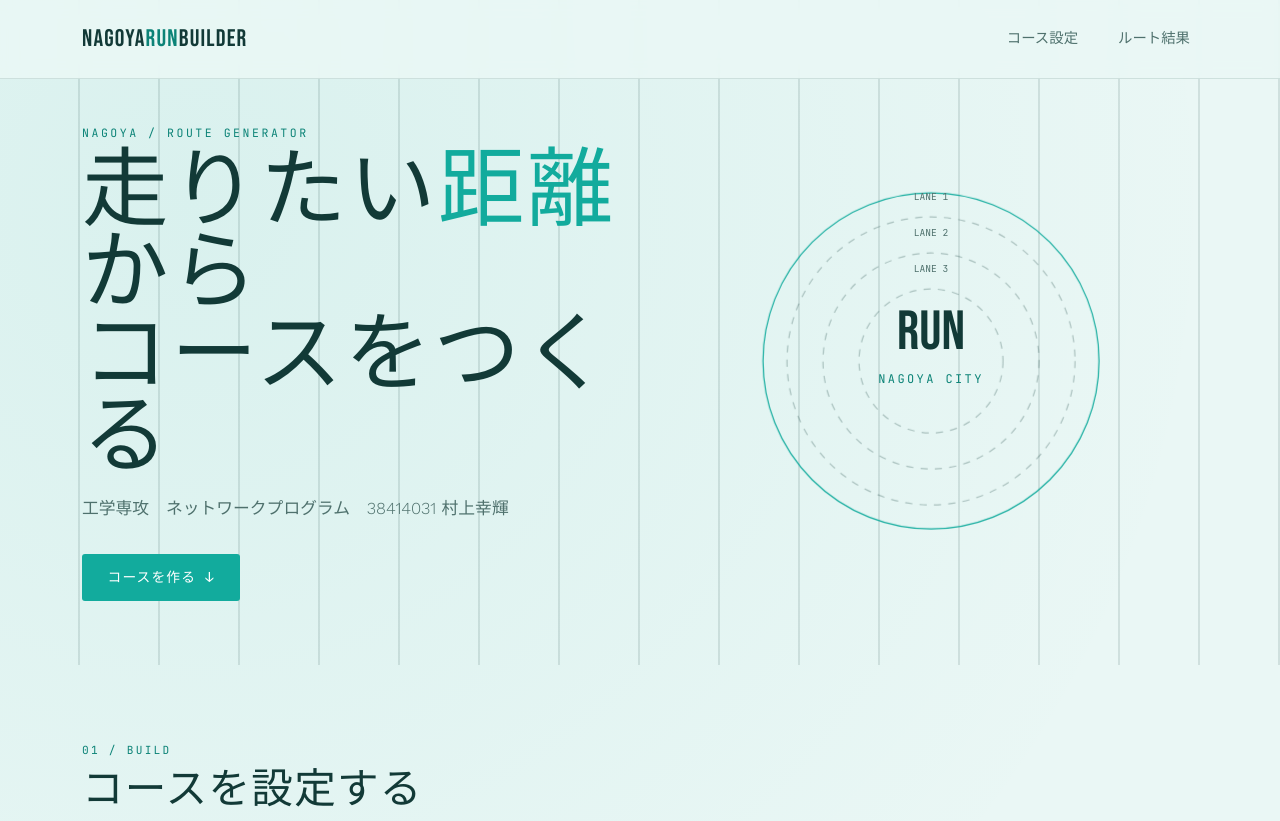
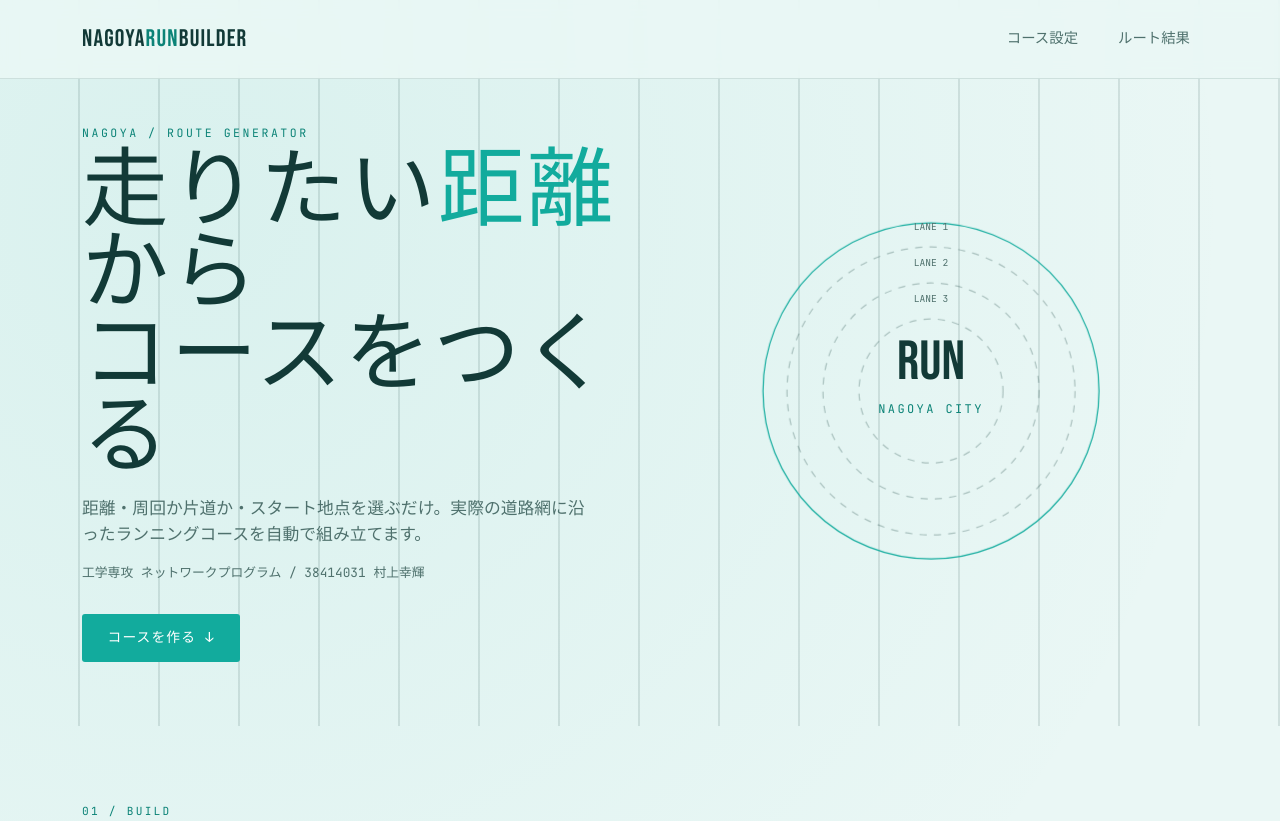
Before and after one commit to kokimu0126/nagoya-run-builder, a plain HTML site: page index.html in a window 1280 px wide. Shown: the top 821 px of the page. Drawn offline with nearby package versions, Linux system fonts and the light colour scheme.

Commit message:
Update index.html

```diff
--- a/index.html
+++ b/index.html
@@ -255,7 +255,8 @@ footer .mono{color:var(--red-soft);}
       <div class="col-lg-6">
         <span class="eyebrow">Nagoya / Route Generator</span>
         <h1>走りたい<em>距離</em>から<br>コースをつくる</h1>
-        <p class="lede">工学専攻　ネットワークプログラム　38414031 村上幸輝</p>
+        <p class="lede">距離・周回か片道か・スタート地点を選ぶだけ。実際の道路網に沿ったランニングコースを自動で組み立てます。</p>
+        <p class="mono" style="color:var(--muted);font-size:.8rem;margin-top:.4rem;">工学専攻 ネットワークプログラム / 38414031 村上幸輝</p>
         <a href="#builder" class="btn btn-run mt-3" style="width:auto;display:inline-block;">コースを作る ↓</a>
       </div>
       <div class="col-lg-6">
```
